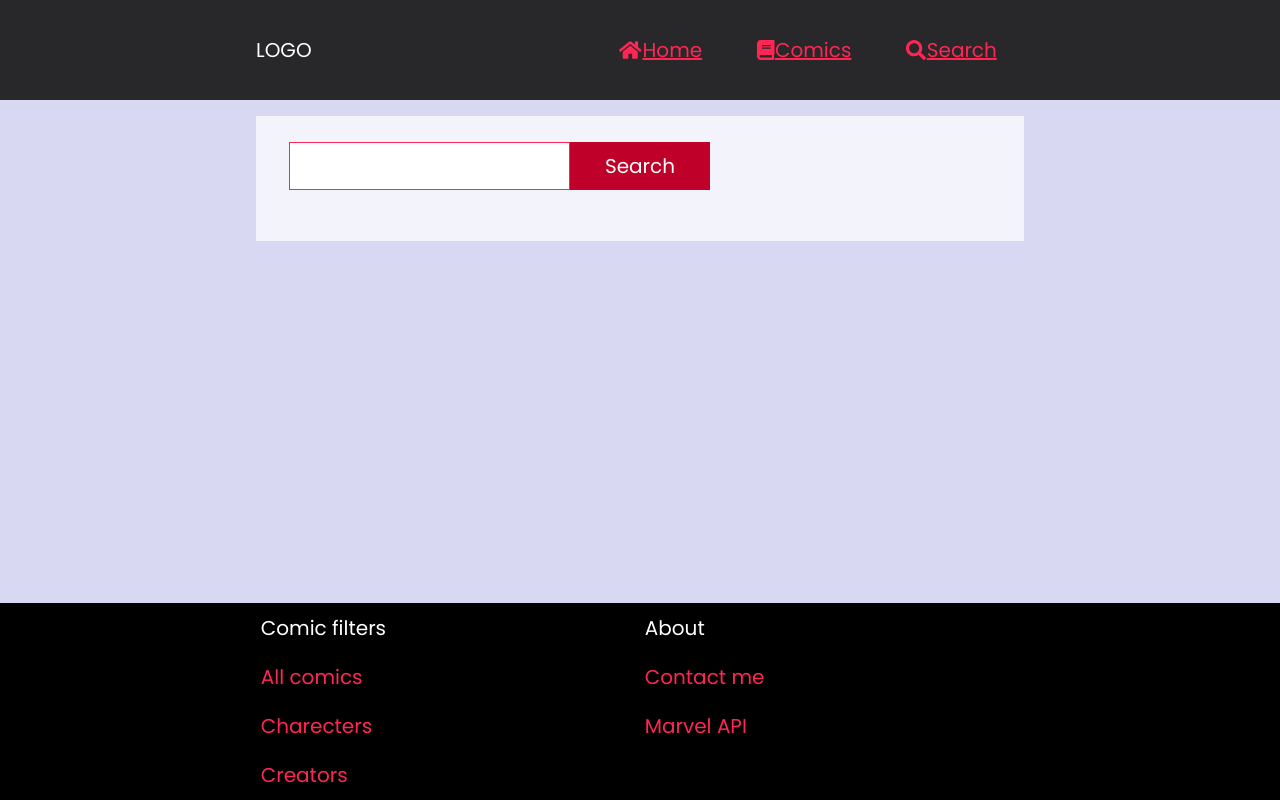
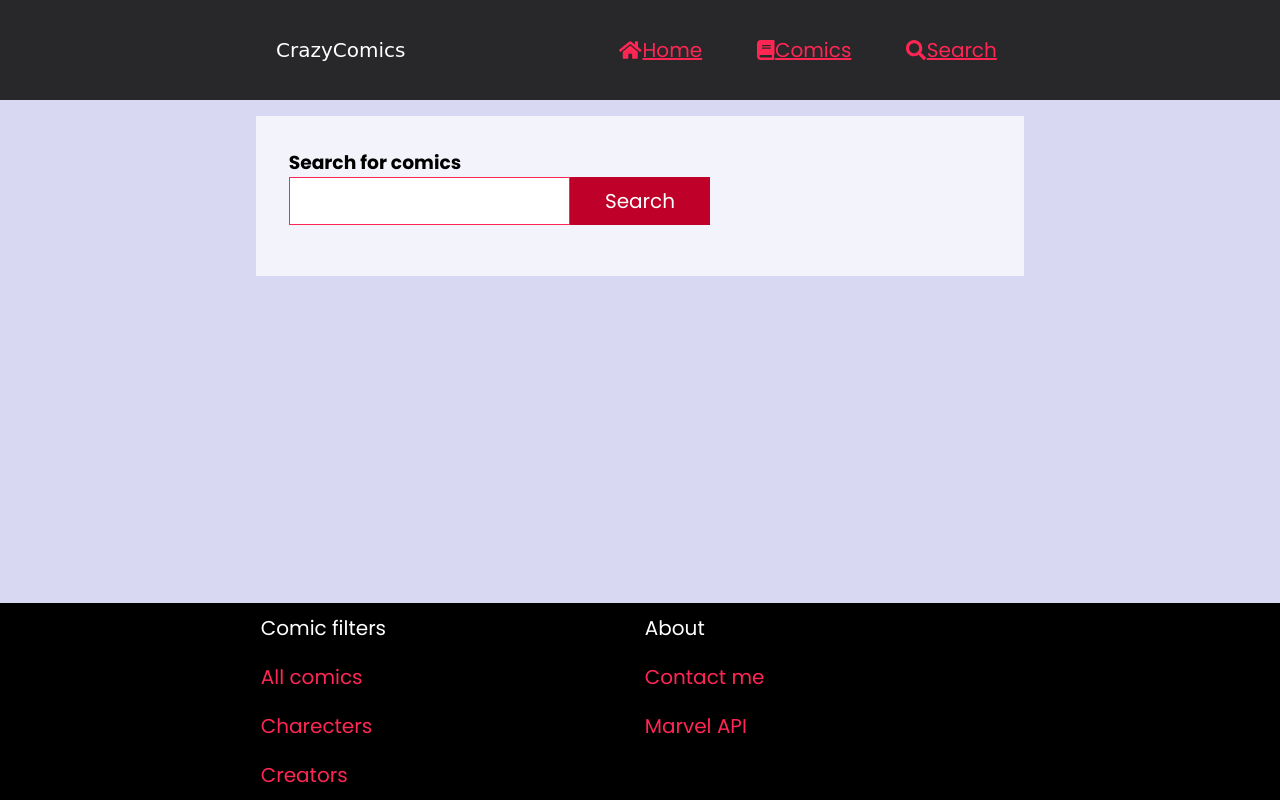
Before and after one commit to erikahendsel/comic-API, a website: page public/search.html in a window 1280 px wide. Drawn offline with Linux system fonts and the light colour scheme; a web font is replaced by a local one.

Commit message:
C031: Logo linked to the home page. Small additional changes ancode clean up. README added.

```diff
--- a/index.js
+++ b/index.js
@@ -25,7 +25,6 @@ const main_url =
 //   baseUrl + comicID123 + "?ts=" + ts + "&apikey=" + publickey + "&hash=" + hash;
 app.get("/comics/:offset", async (request, response) => {
   const requestOffset = request.params.offset;
-  console.log(requestOffset);
   const api_url = `${baseUrl}?orderBy=${orderBy}&limit=${mainLimit}&offset=${requestOffset}${hashedFinalKey}`;
   const fetch_response = await fetch(api_url);
   const json = await fetch_response.json();
@@ -42,12 +41,10 @@ app.get("/favorited-comics/:id", async (request, response) => {
 
 app.get("/search/:search", async (request, response) => {
   const search = request.params.search;
-  console.log(search);
   const api_url = `${baseUrl}?titleStartsWith=${search}&limit=${mainLimit}&${hashedFinalKey}`;
   const fetch_response = await fetch(api_url);
   const json = await fetch_response.json();
   response.json(json);
-  console.log(api_url);
 });
 
 app.get("/id/:comicid", async (request, response) => {
@@ -56,5 +53,4 @@ app.get("/id/:comicid", async (request, response) => {
   const fetch_response = await fetch(api_url);
   const json = await fetch_response.json();
   response.json(json);
-  console.log(api_url);
 });
--- a/public/scripts/favorited-comics.js
+++ b/public/scripts/favorited-comics.js
@@ -15,7 +15,6 @@ function getComicFromLocalStorage() {
       const api_response = await fetch(api_url_withID);
       const comic_json = await api_response.json();
       comicList(comic_json.data.results);
-      console.log(comic_json.data.results);
     });
   }
 }
--- a/public/scripts/global.js
+++ b/public/scripts/global.js
@@ -1,7 +1,6 @@
 const allComics = document.querySelector(".comics");
 
 function openComic(event) {
-  console.log(event);
   window.open(`comic-id.html#${event}`, "_self");
   return event;
 }
@@ -20,7 +19,6 @@ function comicList(data) {
     singleComicTextContainer.classList.add("comic-text-container");
     webComicImage.classList.add("comic-image");
 
-    // console.log(apiComicImages.length);
     if (apiComicImages.length === 0) {
       webComicImage.src = `assets/images/no-image.jpg`;
       singleComicContainer.appendChild(webComicImage);
@@ -62,14 +60,14 @@ function addComicToLocalStorage(comic) {
     favoritedComics = JSON.parse(localStorage.getItem("favoritedComics"));
   }
   if (favoritedComics.includes(comic)) {
-    console.log("Removed Item", favoritedComics.indexOf(comic));
+    //Remove comic
     favoriteComicBtn.classList.remove("active");
     favoriteComicBtn.innerHTML = `<i class="far fa-heart"></i> Favorite`;
     favoritedComics.splice(favoritedComics.indexOf(comic), 1);
     localStorage.setItem("favoritedComics", JSON.stringify(favoritedComics));
   } else {
+    //Add comic
     favoritedComics.push(comic);
-    console.log("added item");
     favoriteComicBtn.classList.add("active");
     localStorage.setItem("favoritedComics", JSON.stringify(favoritedComics));
     favoriteComicBtn.innerHTML = `<i class="fas fa-heart"></i> Unfavorite`;
--- a/public/scripts/home.js
+++ b/public/scripts/home.js
@@ -11,14 +11,12 @@ async function getComics() {
   const response = await fetch(api_url);
   const comic_json = await response.json();
   const comic_results = comic_json.data.results;
-  console.log(comic_json);
   comicList(comic_results);
   allComics.appendChild(seeMoreBtnContainer);
   seeMoreBtn.addEventListener("click", seeMoreBtnClick);
 }
 
 function openComic(event) {
-  console.log(event);
   window.open(`comic-id.html#${event}`, "_self");
   return event;
 }
@@ -33,7 +31,6 @@ function seeMoreBtnClick() {
     return;
   } else {
     offset += 100;
-    console.log(offset, "type" + typeof offset);
     getComics();
     return offset;
   }
--- a/public/scripts/search.js
+++ b/public/scripts/search.js
@@ -15,8 +15,6 @@ async function getSingleComic(event) {
   const comicData = comic_json.data;
   comicList(comic_results);
   totalResults(comic_json.data.total);
-  console.log(comicData);
-  // console.log(comic_json.data.total);
 }
 
 function searchInputValue(event) {
--- a/public/search.html
+++ b/public/search.html
@@ -10,7 +10,7 @@
     <nav class="menu-mobile">
       <ul>
         <li>
-          <a href="./home.html"><i class="fas fa-home"></i>Home</a>
+          <a href="/"><i class="fas fa-home"></i>Home</a>
         </li>
         <li>
           <a href="./favorited-comics.html"
@@ -26,12 +26,12 @@
     </nav>
     <nav class="menu-desktop">
       <div class="logo">
-        <p>LOGO</p>
+        <a href="/">CrazyComics</a>
       </div>
       <div class="menu-bar">
         <ul>
           <li>
-            <a href="./home.html"><i class="fas fa-home"></i>Home</a>
+            <a href="/"><i class="fas fa-home"></i>Home</a>
           </li>
           <li>
             <a href="./favorited-comics.html"
@@ -46,17 +46,21 @@
         </ul>
       </div>
     </nav>
-    <header>
+
+    <!-- Removed user navigation until usefulness for it is found -->
+    <!-- <header>
       <div class="user-navigation">
         <div class="__profile">
           <a href="#"><i class="fas fa-user-alt"></i>Profile</a>
         </div>
       </div>
-    </header>
+    </header> -->
+
     <div class="page-content">
       <section class="comic-section">
         <div class="comic-home-heading">
           <div class="search-container">
+            <h3>Search for comics</h3>
             <form class="search-from">
               <label for="search-comic"></label>
               <input
--- a/public/styles/_menu.scss
+++ b/public/styles/_menu.scss
@@ -76,7 +76,12 @@
     background-color: rgba($sub-bg, 0.92);
     align-items: center;
     .logo {
-      color: $text-color-light;
+      font-family: 'Fredericka the Great', cursive;
+      a {
+        color: $text-color-light;
+        text-decoration: none;
+        padding: 1em;
+      }
     }
     .menu-bar {
       ul {
--- a/public/styles/_search.scss
+++ b/public/styles/_search.scss
@@ -1,5 +1,5 @@
 .search-container {
-  margin: 0.6em 0.3em;
+  margin: 1em 0.3em 0.6em 0.3em;
   form {
     // padding-top: 1em;
     display: flex;
@@ -20,7 +20,6 @@
 }
 @media only screen and (min-width: 765px) {
   .search-container {
-    margin: 0.6em 0.3em;
     form {
       // padding-top: 1em;
       display: flex;
--- a/public/styles/main.scss
+++ b/public/styles/main.scss
@@ -1,4 +1,4 @@
-@import url("https://fonts.googleapis.com/css2?family=Poppins&display=swap");
+@import url('https://fonts.googleapis.com/css2?family=Fredericka+the+Great&family=Poppins:wght@400;700&display=swap');
 @import "variables";
 @import "menu";
 @import "usernav";
```
Also changed, not shown: public/comic-id.html (+8 -5 lines), public/error-page.html (+8 -5 lines), public/favorited-comics.html (+8 -6 lines), public/index.html (renamed from public/home.html, +8 -5 lines), README.md (added), public/styles/main.css, 1 other file.
